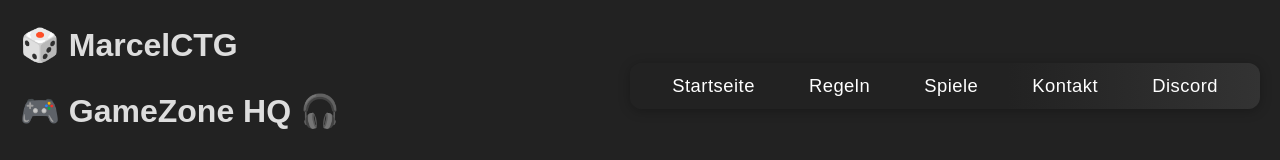
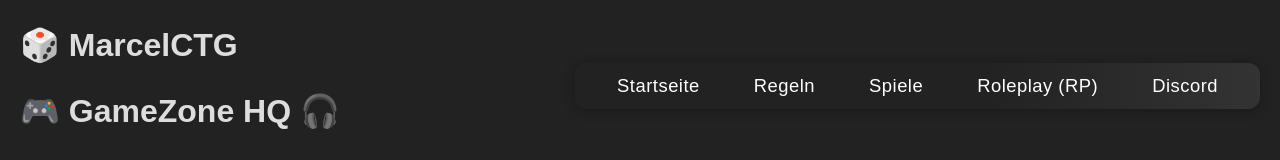
Before and after one commit to eawcsystem/gaminhup, a plain HTML site: page community.html in a window 1280 px wide. Shown: the top 160 px of the page. Drawn offline with Linux system fonts and the light colour scheme.

Commit message:
Update community.html

```diff
--- a/community.html
+++ b/community.html
@@ -19,7 +19,7 @@
         <li><a href="index.html">Startseite</a></li>
         <li><a href="about.html">Regeln</a></li>
         <li><a href="games.html">Spiele</a></li>
-        <li><a href="contact.html">Kontakt</a></li>
+        <li><a href="contact.html">Roleplay (RP)</a></li>
         <li><a href="https://discord.com" target="_blank">Discord</a></li>
       </ul>
     </nav>
@@ -30,7 +30,7 @@
         <li><a href="index.html">Startseite</a></li>
         <li><a href="about.html">Regeln</a></li>
         <li><a href="games.html">Spiele</a></li>
-        <li><a href="contact.html">Kontakt</a></li>
+        <li><a href="contact.html">Roleplay (RP)</a></li>
         <li><a href="https://discord.com" target="_blank">Discord</a></li>
       </ul>
     </div>
```
